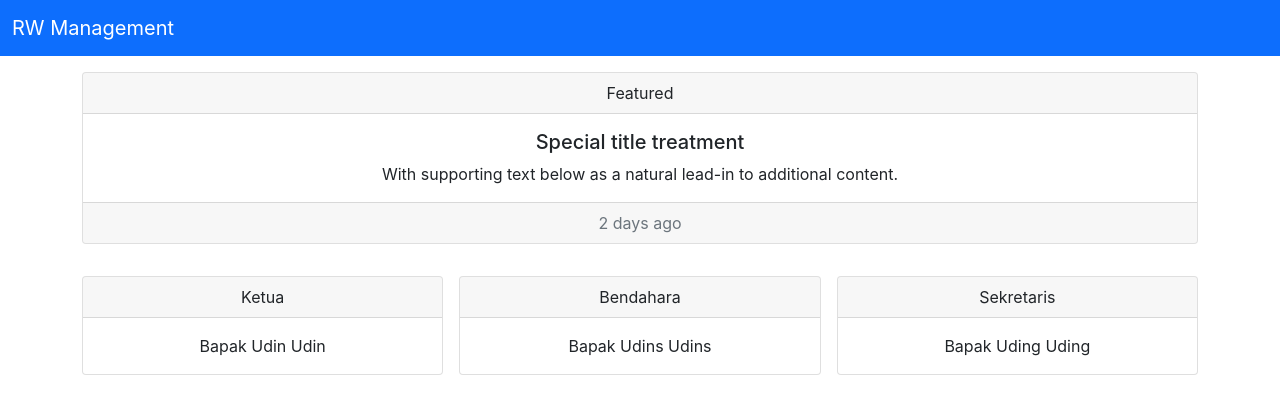
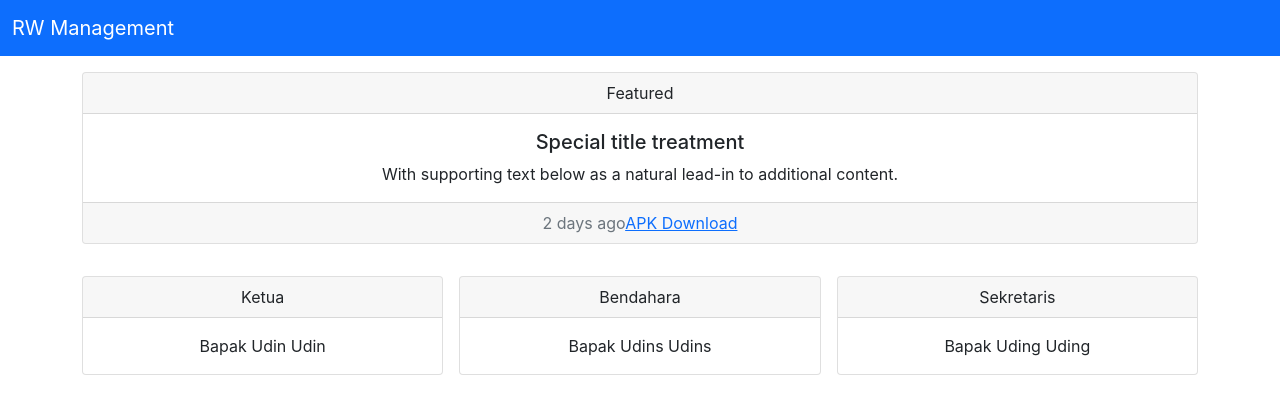
Before and after one commit to juniifar/rw_management, a React (Create React App) app: page / in a window 1280 px wide. Shown: the top 414 px of the page. Built offline with nearby package versions, Linux system fonts and the light colour scheme.

Commit message:
Adding URL APK

```diff
--- a/src/components/menu/home/homecardheader.js
+++ b/src/components/menu/home/homecardheader.js
@@ -11,6 +11,7 @@ const HomeCardHeader = () => {
             </div>
             <div class="card-footer text-muted">
               2 days ago
+              <a href={process.env.PUBLIC_URL + 'apk/app-release-unsigned.apk'}>APK Download</a>
             </div>
           </div>
         </div>
```
